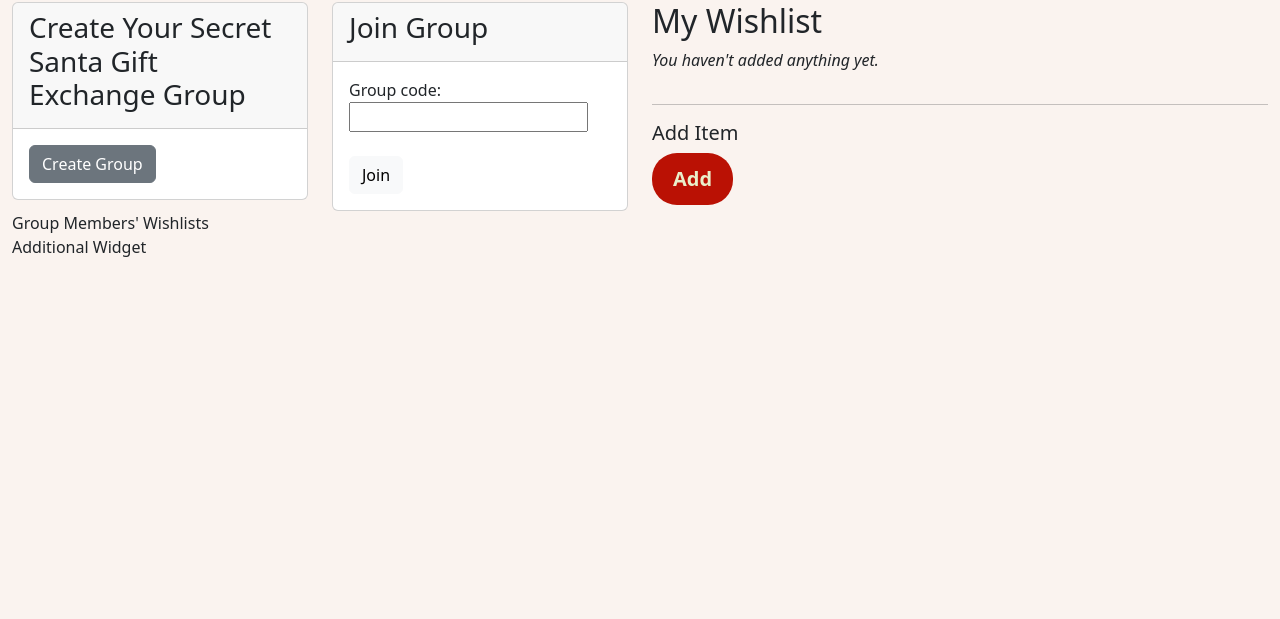
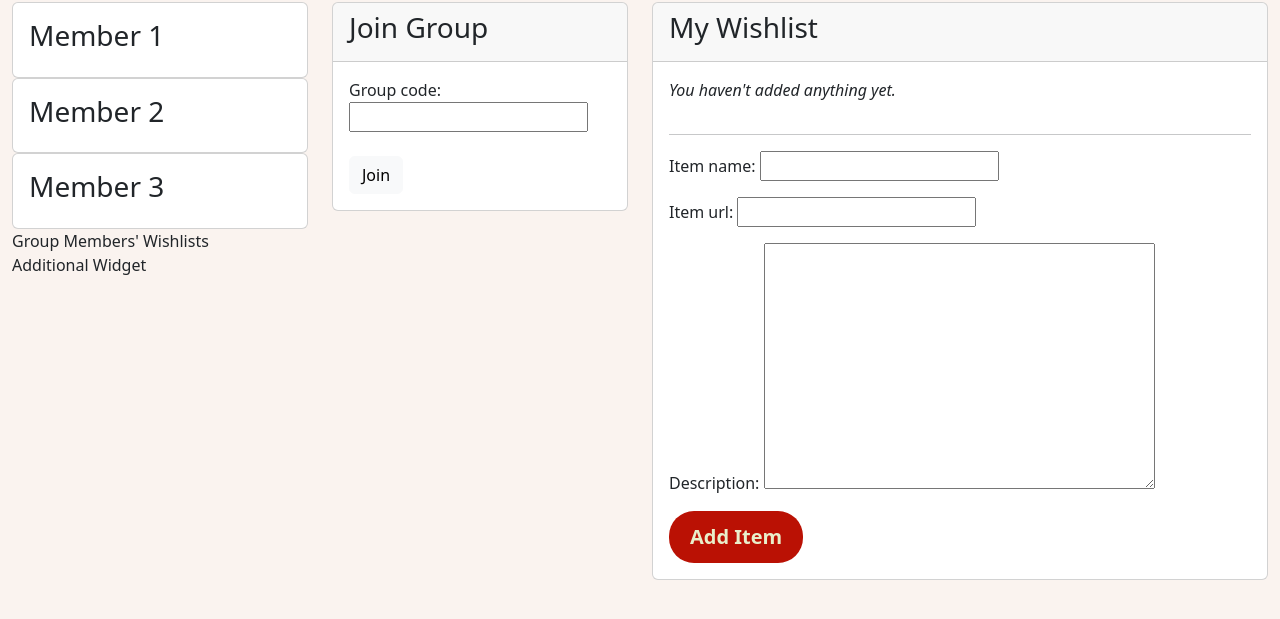
Before and after one commit to alex-enc/secret-santa-wishlist-django, a Django app: page /dashboard/ in a window 1280 px wide. Shown: the part 102-721 px from the top of the page. Run offline with Django 4.2, Linux system fonts and the light colour scheme; some libraries are stand-ins or nearby versions.

Commit message:
Display add_wishlist_form on dashboard

```diff
--- a/secret_santa_wishlist/secretsanta/templates/dashboard.html
+++ b/secret_santa_wishlist/secretsanta/templates/dashboard.html
@@ -13,13 +13,20 @@
                   <!-- Two columns inside the left column -->
                 <div class="col-md-6">
                     <div class="widget">
-                        <!-- Create Group -->
+                        <!-- Group members -->
                         <div class="card">
-                            <div class="card-header">
-                                <h3>Create Your Secret Santa Gift Exchange Group</h3>
+                            <div class="card-body">
+                                <h3>Member 1</h3>
                             </div>
+                        </div>
+                                                <div class="card">
                             <div class="card-body">
-                                <a href="{% url 'create_group' %}" class="btn btn-secondary">Create Group</a>
+                                <h3>Member 2</h3>
+                            </div>
+                        </div>
+                                                <div class="card">
+                            <div class="card-body">
+                                <h3>Member 3</h3>
                             </div>
                         </div>
                     </div>
@@ -52,7 +59,12 @@
 
         <!-- Right-hand side -->
         <div class="col-md-6 right-column">
-            <h2>My Wishlist</h2>
+            <div class="card">
+            <div class="card-header">
+                <h3>My Wishlist</h3>
+            </div>
+            <div class="card-body">
+
                 <ul class="list-group">
 
                     <!-- if wishlist has items -->
@@ -77,16 +89,16 @@
                     <hr>
 
                     <!-- Add new item -->
-                <h5>Add Item</h5>
                     <form method="post" action="">
                         {% csrf_token %}
                         {% include 'partials/messages.html' with messages=messages %}
                         {{ add_wishlist_item_form.as_p }}
-                    <button class="btn btn-red">Add</button>
+                        <button class="btn btn-red">Add Item</button>
                     </form>
                 </ul>
             </div>
         </div>
     </div>
+</div>
 
 {% endblock %}
--- a/secret_santa_wishlist/secretsanta/views.py
+++ b/secret_santa_wishlist/secretsanta/views.py
@@ -69,7 +69,18 @@ def dashboard(request):
             return redirect("dashboard")
     else:
         join_group_form = JoinGroupForm()
-    return render(request, "dashboard.html", {"join_group_form": join_group_form, })
+
+    add_wishlist_item_form = WishlistItemForm(request.POST)
+    if add_wishlist_item_form.is_valid():
+            print("Form is valid")
+            item = add_wishlist_item_form.save(commit=False)
+            # item.wishlist = wishlist
+            item.save()
+            messages.success(request, "Item added to your wishlist!")
+    else:
+        add_wishlist_item_form = WishlistItemForm()
+
+    return render(request, "dashboard.html", {"join_group_form": join_group_form, "add_wishlist_item_form": add_wishlist_item_form})
 
 def new_group_info(request):
     if request.method == 'POST':
@@ -179,21 +190,6 @@ def my_wishlist(request, group_id):
         "form": form,
     })
 
-@login_required
-def add_wishlist_item(request, wishlist_id):
-    wishlist = get_object_or_404(Wishlist, id=wishlist_id)
-
-    if request.method == "POST":
-        form = WishlistItemForm(request.POST)
-        if form.is_valid():
-            item = form.save(commit=False)
-            item.wishlist = wishlist
-            item.save()
-            messages.success(request, "Item added to your wishlist!")
-
-    return redirect("my_wishlist", group_id=wishlist.group.id)
-
-
 def log_out(request):
     logout(request)
     return redirect('home')
```
Lines whose indentation alone changed are shown as unchanged.
